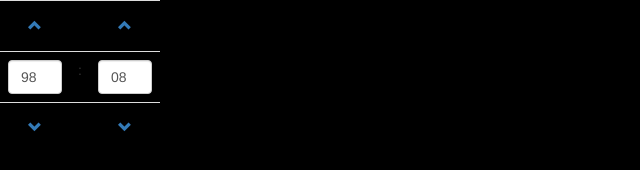
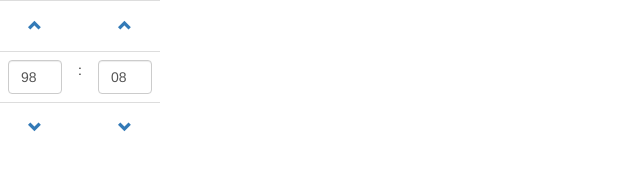
Before and after one commit to easa/incrementer.js, a plain HTML site: page index.html in a window 1280 px wide. Shown: the whole page, without its empty margins (0-640 px from the left). Drawn offline with nearby package versions, Linux system fonts and the light colour scheme.

Commit message:
Update index.html
Body  style="background: black" wad ridicules

```diff
--- a/index.html
+++ b/index.html
@@ -10,7 +10,7 @@
         crossorigin="anonymous">
 </head>
 
-<body style="background: black">
+<body>
     <div style="width: 160px">
 <div class="time-picker">
     <table class="table">
```
